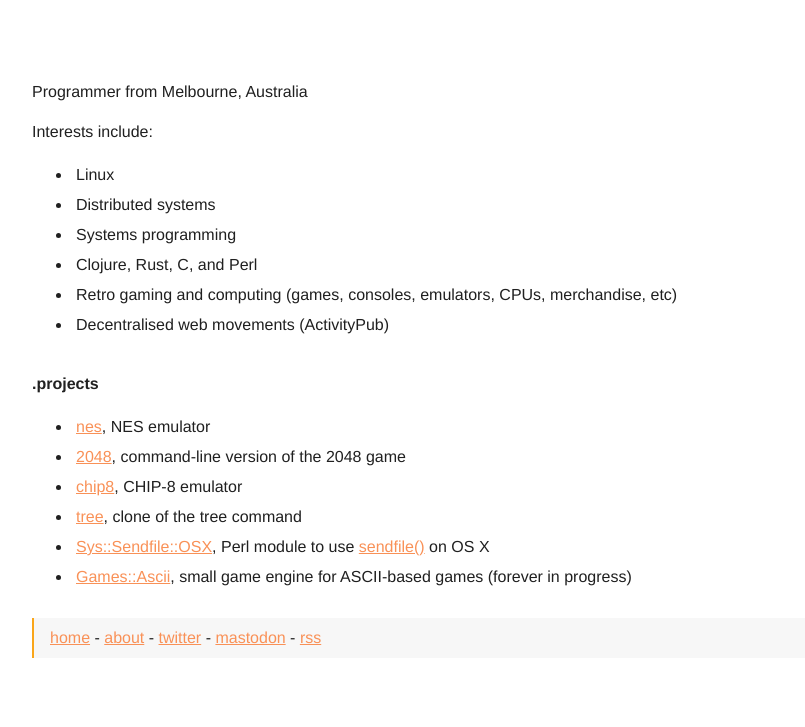
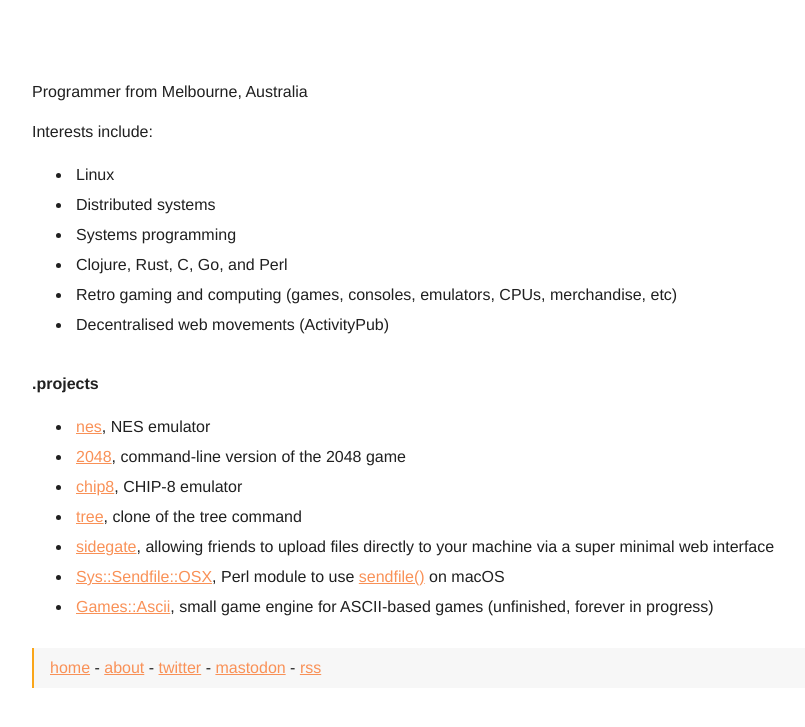
Before and after one commit to ltriant/ltriant.github.io, a Jekyll site: the page built from about.md, in a window 1280 px wide. Shown: the top 727 px of the page, without its empty margins (208-1013 px from the left). Built offline with Jekyll 4.4.1, drawn with Linux system fonts in a browser that asks for light colours.

Commit message:
about: updated stuffs

```diff
--- a/about.md
+++ b/about.md
@@ -9,7 +9,7 @@ Interests include:
 * Linux
 * Distributed systems
 * Systems programming
-* Clojure, Rust, C, and Perl
+* Clojure, Rust, C, Go, and Perl
 * Retro gaming and computing (games, consoles, emulators, CPUs, merchandise, etc)
 * Decentralised web movements (ActivityPub)
 
@@ -19,5 +19,6 @@ Interests include:
 * [2048](https://github.com/ltriant/2048), command-line version of the 2048 game
 * [chip8](https://github.com/ltriant/chip8), CHIP-8 emulator
 * [tree](https://github.com/ltriant/tree), clone of the tree command
-* [Sys::Sendfile::OSX](https://metacpan.org/pod/Sys::Sendfile::OSX), Perl module to use [sendfile()](https://jvns.ca/blog/2016/01/23/sendfile-a-new-to-me-system-call/) on OS X
-* [Games::Ascii](https://github.com/ltriant/Games-Ascii), small game engine for ASCII-based games (forever in progress)
+* [sidegate](https://github.com/ltriant/sidegate), allowing friends to upload files directly to your machine via a super minimal web interface
+* [Sys::Sendfile::OSX](https://metacpan.org/pod/Sys::Sendfile::OSX), Perl module to use [sendfile()](https://jvns.ca/blog/2016/01/23/sendfile-a-new-to-me-system-call/) on macOS
+* [Games::Ascii](https://github.com/ltriant/Games-Ascii), small game engine for ASCII-based games (unfinished, forever in progress)
```
